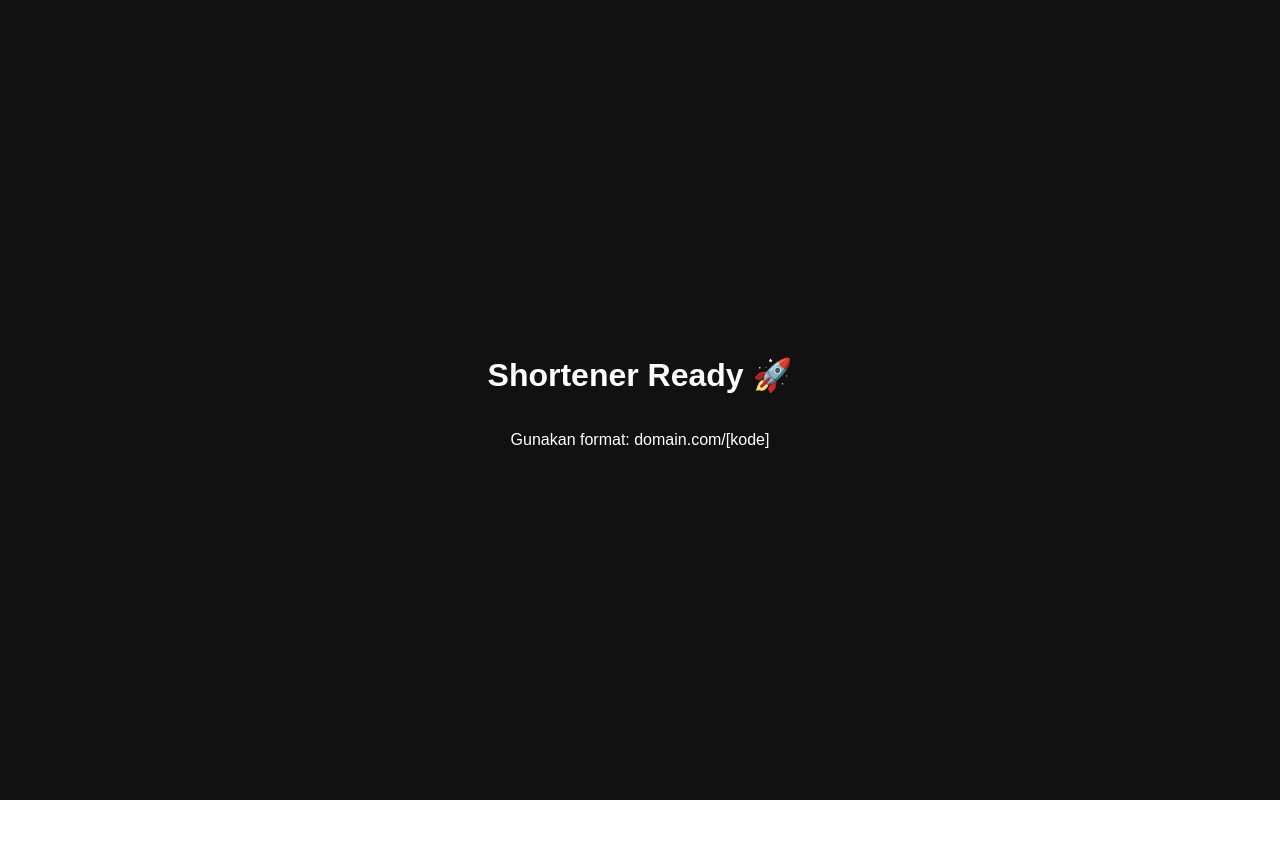
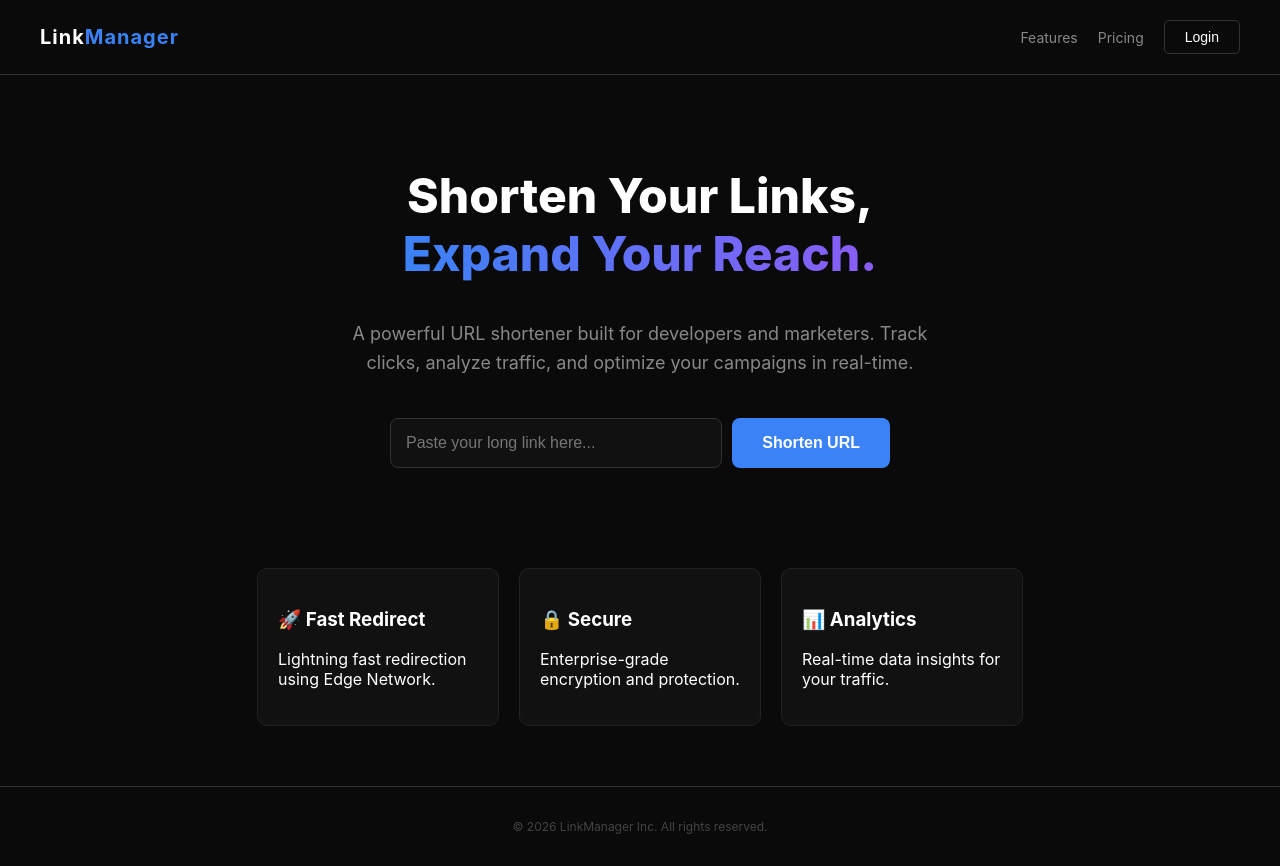
Before and after one commit to hyein89/faklink, a Next.js app: page / in a window 1280 px wide. Before the commit the page ends 800 px from the top, so only its background shows below. Built offline with nearby package versions, Linux system fonts and the light colour scheme.

Commit message:
Update page.tsx

```diff
--- a/src/app/page.tsx
+++ b/src/app/page.tsx
@@ -1,16 +1,221 @@
+'use client';
+
+import { useState } from 'react';
+
 export default function Home() {
+  const [url, setUrl] = useState('');
+  const [status, setStatus] = useState('idle'); // idle, loading, error
+
+  const handleShorten = (e: React.FormEvent) => {
+    e.preventDefault();
+    if (!url) return;
+
+    // Pura-pura loading
+    setStatus('loading');
+
+    // Setelah 1.5 detik, kasih pesan error "Private Access"
+    // Ini bikin orang mikir "Oh, ini tools privat, bukan web phising"
+    setTimeout(() => {
+      setStatus('error');
+    }, 1500);
+  };
+
   return (
-    <main style={{
-      height: '100vh',
-      display: 'flex',
-      flexDirection: 'column',
-      alignItems: 'center',
-      justifyContent: 'center',
-      backgroundColor: '#111',
-      color: '#fff'
-    }}>
-      <h1>Shortener Ready 🚀</h1>
-      <p>Gunakan format: domain.com/[kode]</p>
-    </main>
+    <div style={styles.container}>
+      {/* HEADER / NAVIGASI */}
+      <nav style={styles.nav}>
+        <div style={styles.logo}>Link<span style={{color: '#3b82f6'}}>Manager</span></div>
+        <div style={styles.navLinks}>
+          <a href="#" style={styles.link}>Features</a>
+          <a href="#" style={styles.link}>Pricing</a>
+          <button style={styles.loginBtn}>Login</button>
+        </div>
+      </nav>
+
+      {/* HERO SECTION */}
+      <main style={styles.main}>
+        <h1 style={styles.title}>
+          Shorten Your Links,<br />
+          <span style={styles.gradientText}>Expand Your Reach.</span>
+        </h1>
+        <p style={styles.subtitle}>
+          A powerful URL shortener built for developers and marketers.
+          Track clicks, analyze traffic, and optimize your campaigns in real-time.
+        </p>
+
+        {/* INPUT BOX PURA-PURA */}
+        <form onSubmit={handleShorten} style={styles.form}>
+          <input
+            type="text"
+            placeholder="Paste your long link here..."
+            value={url}
+            onChange={(e) => setUrl(e.target.value)}
+            style={styles.input}
+          />
+          <button type="submit" style={styles.button} disabled={status === 'loading'}>
+            {status === 'loading' ? 'Processing...' : 'Shorten URL'}
+          </button>
+        </form>
+
+        {/* PESAN ERROR 'PRIVAT' */}
+        {status === 'error' && (
+          <div style={styles.message}>
+            ⚠️ <strong>Access Restricted:</strong> Public registration is currently closed.
+            This node is reserved for internal usage only.
+          </div>
+        )}
+
+        {/* FITUR (Biar kelihatan penuh & pro) */}
+        <div style={styles.features}>
+          <div style={styles.featureCard}>
+            <h3>🚀 Fast Redirect</h3>
+            <p>Lightning fast redirection using Edge Network.</p>
+          </div>
+          <div style={styles.featureCard}>
+            <h3>🔒 Secure</h3>
+            <p>Enterprise-grade encryption and protection.</p>
+          </div>
+          <div style={styles.featureCard}>
+            <h3>📊 Analytics</h3>
+            <p>Real-time data insights for your traffic.</p>
+          </div>
+        </div>
+      </main>
+
+      {/* FOOTER */}
+      <footer style={styles.footer}>
+        <p>&copy; {new Date().getFullYear()} LinkManager Inc. All rights reserved.</p>
+      </footer>
+    </div>
   );
 }
+
+// STYLING (CSS-in-JS biar gampang copy paste)
+const styles: { [key: string]: React.CSSProperties } = {
+  container: {
+    minHeight: '100vh',
+    backgroundColor: '#0a0a0a',
+    color: '#ffffff',
+    fontFamily: '-apple-system, BlinkMacSystemFont, "Segoe UI", Roboto, sans-serif',
+    display: 'flex',
+    flexDirection: 'column',
+  },
+  nav: {
+    display: 'flex',
+    justifyContent: 'space-between',
+    alignItems: 'center',
+    padding: '20px 40px',
+    borderBottom: '1px solid #333',
+  },
+  logo: {
+    fontSize: '20px',
+    fontWeight: 'bold',
+    letterSpacing: '1px',
+  },
+  navLinks: {
+    display: 'flex',
+    gap: '20px',
+    alignItems: 'center',
+  },
+  link: {
+    color: '#888',
+    textDecoration: 'none',
+    fontSize: '14px',
+  },
+  loginBtn: {
+    padding: '8px 20px',
+    backgroundColor: 'transparent',
+    border: '1px solid #333',
+    color: '#fff',
+    borderRadius: '5px',
+    cursor: 'pointer',
+    fontSize: '14px',
+  },
+  main: {
+    flex: 1,
+    display: 'flex',
+    flexDirection: 'column',
+    alignItems: 'center',
+    justifyContent: 'center',
+    padding: '60px 20px',
+    textAlign: 'center',
+  },
+  title: {
+    fontSize: '48px',
+    fontWeight: '800',
+    marginBottom: '20px',
+    lineHeight: '1.2',
+  },
+  gradientText: {
+    background: 'linear-gradient(90deg, #3b82f6, #8b5cf6)',
+    WebkitBackgroundClip: 'text',
+    WebkitTextFillColor: 'transparent',
+  },
+  subtitle: {
+    fontSize: '18px',
+    color: '#888',
+    maxWidth: '600px',
+    marginBottom: '40px',
+    lineHeight: '1.6',
+  },
+  form: {
+    display: 'flex',
+    gap: '10px',
+    width: '100%',
+    maxWidth: '500px',
+    marginBottom: '20px',
+  },
+  input: {
+    flex: 1,
+    padding: '15px',
+    borderRadius: '8px',
+    border: '1px solid #333',
+    backgroundColor: '#111',
+    color: '#fff',
+    fontSize: '16px',
+    outline: 'none',
+  },
+  button: {
+    padding: '15px 30px',
+    backgroundColor: '#3b82f6',
+    color: '#fff',
+    border: 'none',
+    borderRadius: '8px',
+    fontWeight: 'bold',
+    cursor: 'pointer',
+    fontSize: '16px',
+    transition: 'opacity 0.2s',
+  },
+  message: {
+    padding: '15px',
+    backgroundColor: 'rgba(239, 68, 68, 0.1)',
+    border: '1px solid #ef4444',
+    color: '#fca5a5',
+    borderRadius: '8px',
+    fontSize: '14px',
+    marginTop: '10px',
+    maxWidth: '500px',
+  },
+  features: {
+    display: 'flex',
+    gap: '20px',
+    marginTop: '80px',
+    flexWrap: 'wrap',
+    justifyContent: 'center',
+  },
+  featureCard: {
+    padding: '20px',
+    backgroundColor: '#111',
+    border: '1px solid #222',
+    borderRadius: '10px',
+    width: '200px',
+    textAlign: 'left' as const,
+  },
+  footer: {
+    padding: '20px',
+    textAlign: 'center',
+    borderTop: '1px solid #333',
+    color: '#444',
+    fontSize: '12px',
+  },
+};
```
